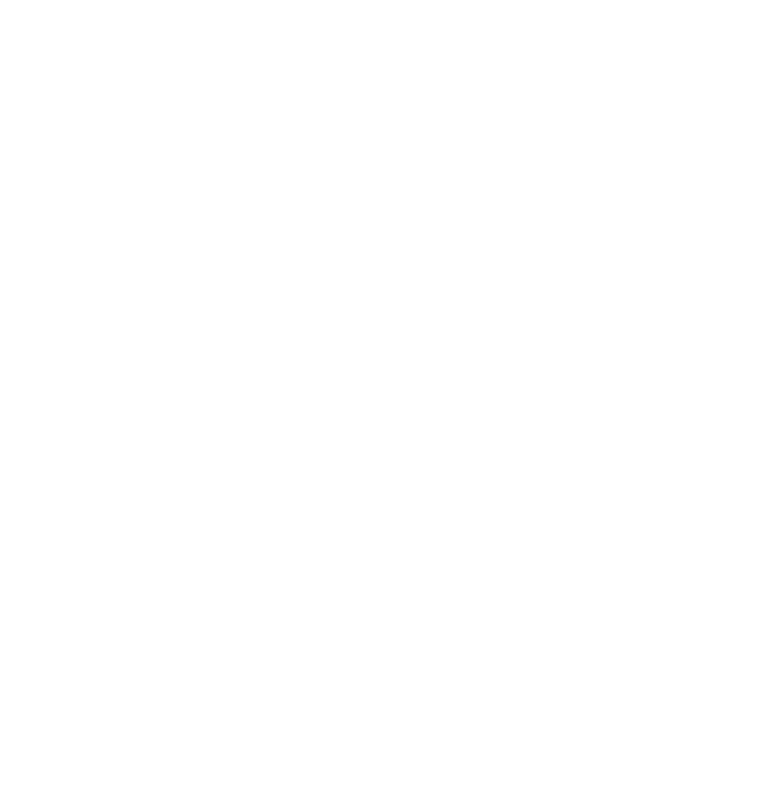
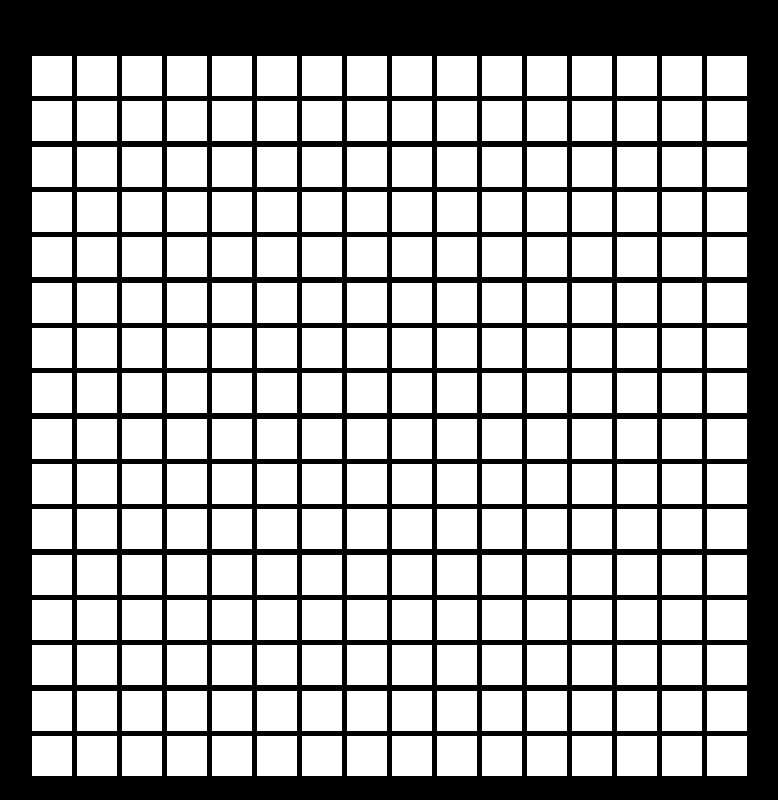
Before and after one commit to rlflorencio/odin-etch-a-sketch, a plain HTML site: page index.html in a window 1280 px wide. Shown: the whole page, without its empty margins (251-1029 px from the left). Drawn offline with Linux system fonts and the light colour scheme.

Commit message:
Added square css styling and displays them as a grid.

```diff
--- a/index.html
+++ b/index.html
@@ -1,6 +1,7 @@
 <!DOCTYPE html>
 <html>
 	<head>
+		<link rel="stylesheet" href="styles.css">
 	</head>
 
 	<body>
@@ -20,6 +21,7 @@
 			div.setAttribute('class', 'square');
 			container.appendChild(div);
 			i++;
+			// div.innerHTML = `${i}`;
 			console.log(`created square ${i}`);
 		} while (i < 256)
 
--- a/style.css
+++ /dev/null
@@ -1,10 +0,0 @@
-#container {
-	display: flex;
-	flex-direction: row;
-	flex-wrap: wrap;
-}
-
-.square {
-	border: 1px solid black;
-	background-color: black;
-}
--- /dev/null
+++ b/styles.css
@@ -0,0 +1,24 @@
+body{
+	background-color: black;
+	text-align: center;
+	display: flex;
+	align-items: center;
+	justify-content: center;
+}
+
+#container{
+	display: flex;
+	flex-wrap: wrap;
+	justify-content: center;
+	align-items: center;
+	gap: 5px;
+	width: 720px;
+	height: 720px;
+	margin-top: 48px;
+}
+
+.square{
+	background-color: white;
+	width: 40px;
+	height: 40px;
+}
```
Also changed, not shown: script.js (deleted).
